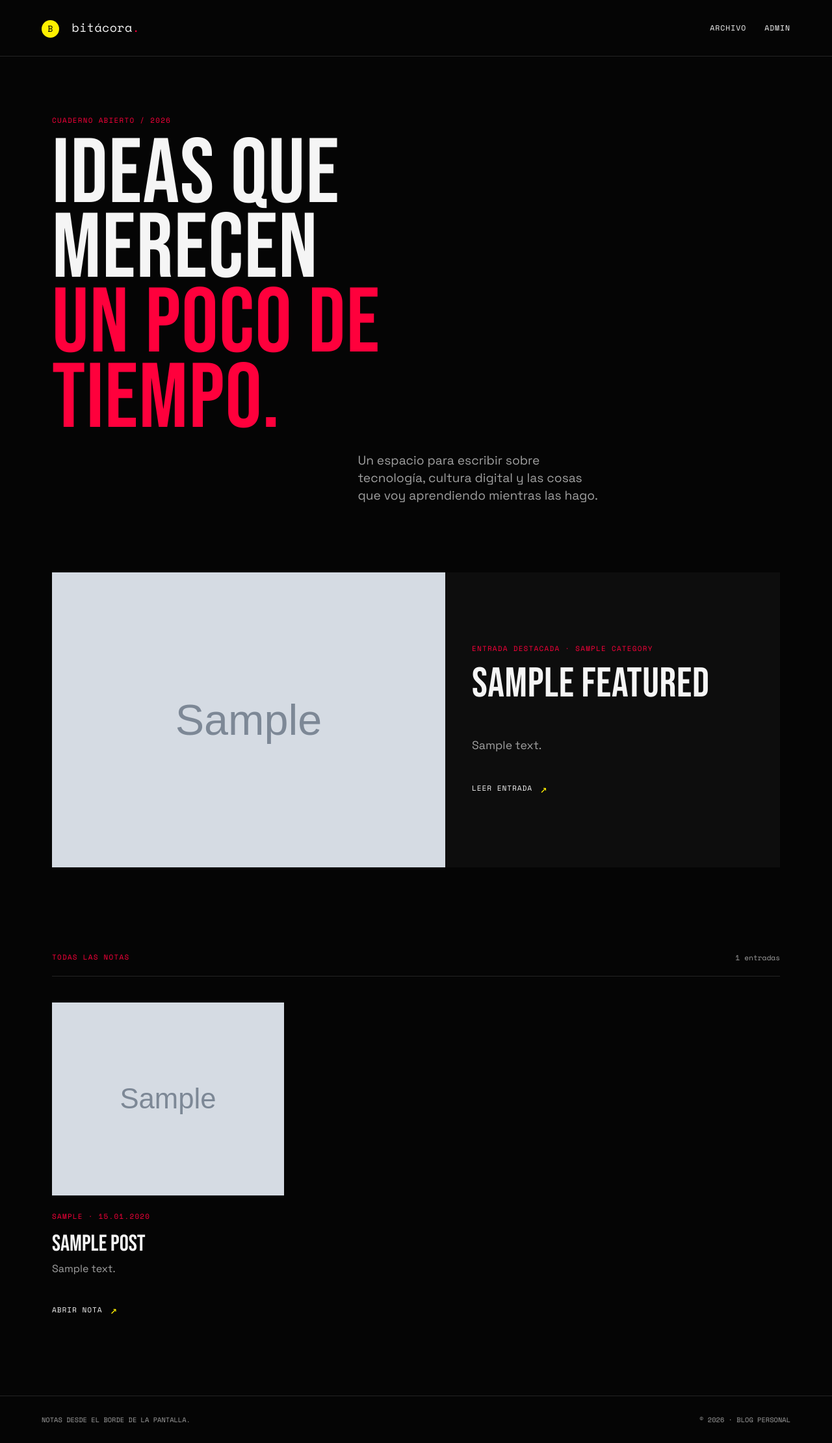
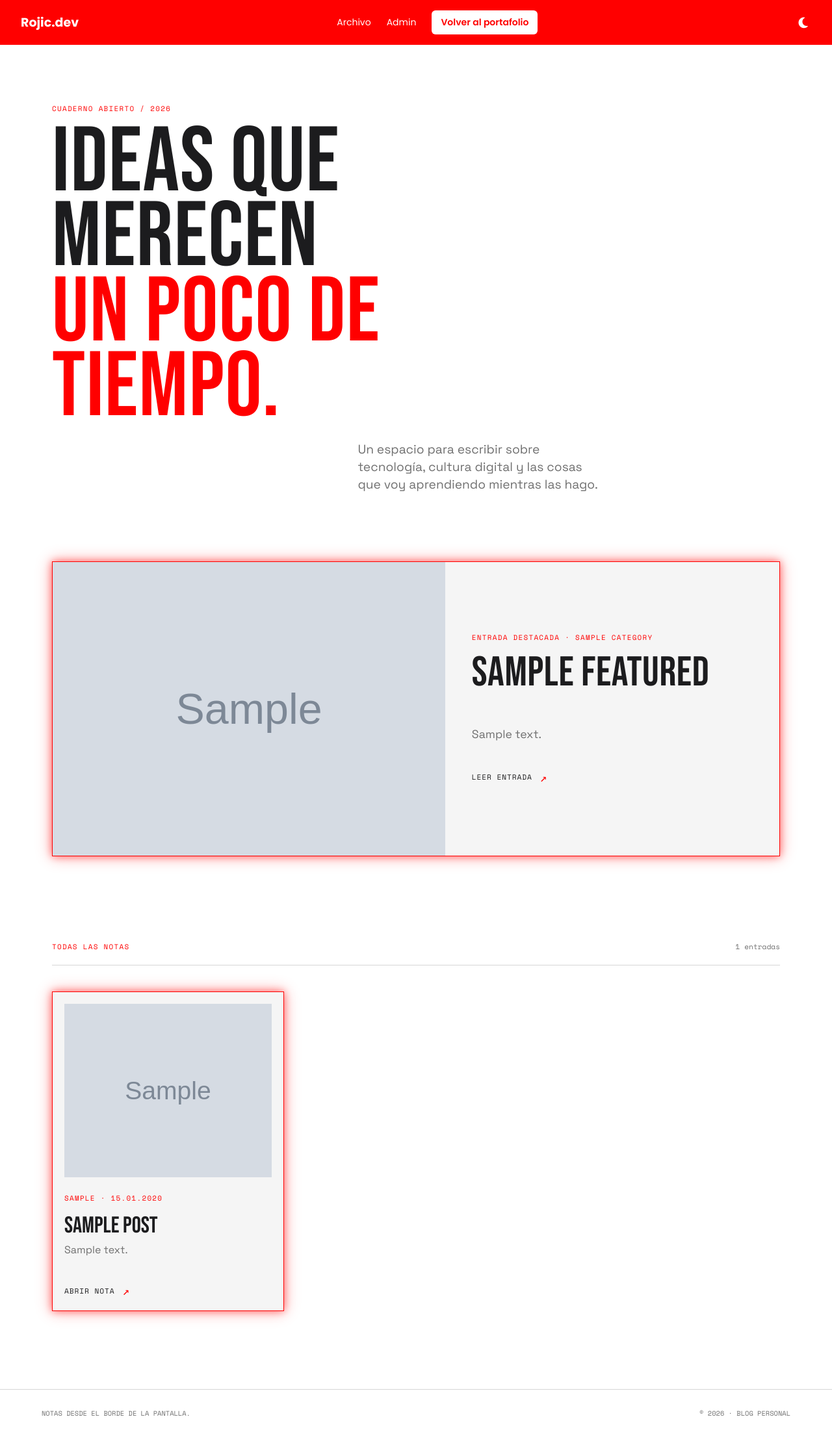
Before and after one commit to LRojic/Blog, a Django app: template templates/blog/post_list.html in a window 1280 px wide. Shown: the whole page at 65% size. After the commit the page ends 2180 px from the top, so only its background shows below. Run offline with Django 5.2, Linux system fonts and the light colour scheme; tables that the repository leaves empty hold one stand-in row (values such as "Sample post"); the template is opened without the code that fills it: values that come from a table or form of the project are taken from there, most other values are stand-ins (such as "Sample title", 1, 10 or a date in 2020); grey boxes marked "Sample" are stand-in pictures.

Commit message:
conexion entre el portafolio y el blog

```diff
--- a/config/settings.py
+++ b/config/settings.py
@@ -34,7 +34,7 @@ ROOT_URLCONF = "config.urls"
 TEMPLATES = [
     {
         "BACKEND": "django.template.backends.django.DjangoTemplates",
-        "DIRS": [BASE_DIR / "templates"],
+            "DIRS": [BASE_DIR / "templates", BASE_DIR / "LRojic.github.io"],
         "APP_DIRS": True,
         "OPTIONS": {
             "context_processors": [
@@ -63,8 +63,8 @@ USE_I18N = True
 USE_TZ = True
 
 # Archivos CSS/JS y archivos multimedia subidos desde el panel admin.
-STATIC_URL = "static/"
-STATICFILES_DIRS = [BASE_DIR / "static"]
+STATIC_URL = "/static/"
+STATICFILES_DIRS = [BASE_DIR / "static", BASE_DIR / "LRojic.github.io"]
 MEDIA_URL = "media/"
 MEDIA_ROOT = BASE_DIR / "media"
 DEFAULT_AUTO_FIELD = "django.db.models.BigAutoField"
--- a/config/urls.py
+++ b/config/urls.py
@@ -2,11 +2,12 @@ from django.conf import settings
 from django.conf.urls.static import static
 from django.contrib import admin
 from django.urls import include, path
+from django.views.generic import TemplateView
 
-# El panel admin usa /admin/ y el resto de las rutas pertenece a la app blog.
 urlpatterns = [
     path("admin/", admin.site.urls),
-    path("", include("blog.urls")),
+    path("blog/", include("blog.urls")),
+    path("", TemplateView.as_view(template_name="index.html"), name="portfolio"),
 ]
 
 if settings.DEBUG:
--- a/static/css/site.css
+++ b/static/css/site.css
@@ -1,27 +1,42 @@
 :root {
     /* Variables globales: cambiar estos valores modifica toda la identidad visual. */
-    --rojo-electrico: #FF003C;
-    --negro: #050505;
-    --negro-secundario: #0D0D0D;
-    --amarillo-chillon: #FFF000;
-    --grid: #242424;
-    --blanco: #F5F5F5;
-    --gris: #A0A0A0;
+    --rojo-electrico: #ff0000;
+    --negro: #1c1c1e;
+    --negro-secundario: #f5f5f5;
+    --amarillo-chillon: #ff0000;
+    --grid: #d6d6d6;
+    --blanco: #1c1c1e;
+    --gris: #707070;
+    --fondo: #ffffff;
+    --campo: #ffffff;
     --display: "Bebas Neue", Impact, sans-serif;
     --body: "Space Grotesk", Arial, sans-serif;
     --mono: "Space Mono", monospace;
 }
 
+body.dark-mode {
+    --negro-secundario: #1e1e1e;
+    --grid: #333333;
+    --blanco: #f4f4f4;
+    --gris: #a3a3a3;
+    --fondo: #121212;
+    --campo: #181818;
+}
+
 * { box-sizing: border-box; }
 /* Estilos generales y tipografía principal del sitio. */
-body { margin: 0; color: var(--blanco); background: var(--negro); font-family: var(--body); }
+body { margin: 0; color: var(--blanco); background: var(--fondo); font-family: var(--body); transition: background .3s, color .3s; }
 a { color: inherit; text-decoration: none; }
-.site-header { display: flex; justify-content: space-between; align-items: center; padding: 28px 5vw; border-bottom: 1px solid var(--grid); }
-.brand { font: 500 1.15rem var(--mono); letter-spacing: .02em; }
-.brand-mark { display: inline-grid; place-items: center; width: 27px; height: 27px; margin-right: 8px; color: var(--negro); background: var(--amarillo-chillon); border-radius: 50%; font-size: .85rem; }
-.brand-dot { color: var(--rojo-electrico); }
-.site-nav { display: flex; gap: 28px; font: 400 .72rem var(--mono); text-transform: uppercase; letter-spacing: .08em; }
-.site-nav a:hover, .text-link:hover, .back-link:hover { color: var(--amarillo-chillon); }
+.site-header { position: sticky; top: 0; z-index: 100; color: white; background: var(--rojo-electrico); }
+.site-navbar { display: flex; justify-content: space-between; align-items: center; gap: 20px; padding: 16px 32px; }
+.logo { flex: 0 0 auto; font: 700 19px "Poppins", sans-serif; }
+.nav-links { display: flex; align-items: center; gap: 24px; margin: 0; padding: 0; list-style: none; font: 400 14px "Poppins", sans-serif; }
+.nav-links a { color: white; transition: opacity .2s; }
+.nav-links a:hover { opacity: .75; }
+.nav-links .btn-blog { display: inline-block; padding: 8px 14px; border-radius: 6px; color: var(--rojo-electrico); background: white; font-weight: 600; }
+.mode-toggle { flex: 0 0 auto; margin: 0; padding: 4px; border: 0; color: white; background: transparent; cursor: pointer; font-size: 19px; }
+.mode-toggle:hover { transform: rotate(20deg); }
+.text-link:hover, .back-link:hover { color: var(--rojo-electrico); }
 .wrap { width: min(1120px, 90vw); margin-inline: auto; }
 /* Presentación inicial de la página principal. */
 .intro { padding: 90px 0 85px; }
@@ -31,7 +46,7 @@ h1, h2, h3, p { margin-top: 0; }
 .intro h1 em { color: var(--rojo-electrico); font-style: normal; }
 .intro-copy { max-width: 380px; margin-left: 42%; color: var(--gris); font-size: 1.2rem; line-height: 1.4; }
 /* Bloque destacado: muestra la entrada más reciente. */
-.featured { display: grid; grid-template-columns: 1.08fr .92fr; min-height: 450px; margin-bottom: 130px; background: var(--negro-secundario); }
+.featured { display: grid; grid-template-columns: 1.08fr .92fr; min-height: 450px; margin-bottom: 130px; border: 1px solid var(--rojo-electrico); background: var(--negro-secundario); box-shadow: 0 0 12px rgba(255, 0, 0, .55), 0 0 24px rgba(255, 0, 0, .3); }
 .featured-image { min-height: 450px; overflow: hidden; }
 .featured-image img, .card-image img, .detail-cover { width: 100%; height: 100%; object-fit: cover; display: block; }
 .featured-copy { display: flex; flex-direction: column; justify-content: center; padding: 8%; }
@@ -48,10 +63,11 @@ h1, h2, h3, p { margin-top: 0; }
 .section-heading > span { color: var(--gris); font: .7rem var(--mono); }
 .post-grid { display: grid; grid-template-columns: repeat(3, 1fr); gap: 40px 24px; padding-top: 40px; }
 .card-image { aspect-ratio: 1.2; margin-bottom: 24px; overflow: hidden; background: var(--negro-secundario); }
+.post-card { padding: 18px; border: 1px solid var(--rojo-electrico); background: var(--negro-secundario); box-shadow: 0 0 12px rgba(255, 0, 0, .55), 0 0 24px rgba(255, 0, 0, .3); }
 .post-card h3 { max-width: 290px; margin-bottom: 10px; font-family: var(--display); font-size: 2.2rem; font-weight: 400; line-height: .95; text-transform: uppercase; }
 .post-card > p:not(.eyebrow) { max-width: 320px; color: var(--gris); line-height: 1.4; }
 /* Estructura de la página individual de cada entrada. */
-.post-detail { padding: 54px 0 110px; }
+.post-detail { padding: 54px 34px 110px; border: 1px solid var(--rojo-electrico); box-shadow: 0 0 12px rgba(255, 0, 0, .55), 0 0 24px rgba(255, 0, 0, .3); }
 .back-link { display: inline-block; margin-bottom: 82px; color: var(--gris); font: .7rem var(--mono); text-transform: uppercase; letter-spacing: .08em; }
 .detail-header { max-width: 800px; }
 .detail-header h1 { margin-bottom: 28px; font-family: var(--display); font-size: clamp(4rem, 9vw, 8rem); font-weight: 400; line-height: .85; letter-spacing: .01em; text-transform: uppercase; }
@@ -75,7 +91,7 @@ h1, h2, h3, p { margin-top: 0; }
 .form-row { display: grid; grid-template-columns: 1fr 1fr; gap: 18px; }
 .form-row label:last-child { grid-column: 1 / -1; }
 .form-row label { display: flex; flex-direction: column; gap: 8px; font: .68rem var(--mono); text-transform: uppercase; letter-spacing: .08em; }
-input, textarea { width: 100%; border: 1px solid var(--grid); padding: 13px; color: var(--blanco); background: var(--negro); font: 1rem var(--body); resize: vertical; }
+input, textarea { width: 100%; border: 1px solid var(--grid); padding: 13px; color: var(--blanco); background: var(--campo); font: 1rem var(--body); resize: vertical; }
 input:focus, textarea:focus { outline: 2px solid var(--amarillo-chillon); outline-offset: 2px; }
 small { color: var(--rojo-electrico); text-transform: none; }
 button { margin-top: 24px; border: 0; padding: 14px 18px; color: var(--negro); background: var(--amarillo-chillon); cursor: pointer; font: .68rem var(--mono); letter-spacing: .06em; text-transform: uppercase; }
@@ -85,8 +101,9 @@ button span { margin-left: 12px; color: var(--rojo-electrico); font-size: 1rem;
 .empty-state h2 { max-width: 650px; font-family: var(--display); font-size: 4rem; font-weight: 400; text-transform: uppercase; }
 .site-footer { display: flex; justify-content: space-between; padding: 28px 5vw; border-top: 1px solid var(--grid); color: var(--gris); font: .65rem var(--mono); text-transform: uppercase; }
 @media (max-width: 700px) {
-    .site-header { padding: 20px 5vw; }
-    .site-nav { gap: 12px; font-size: .6rem; }
+    .site-navbar { flex-wrap: wrap; padding: 16px 5vw; }
+    .nav-links { order: 3; flex: 1 0 100%; justify-content: space-between; gap: 10px; font-size: .7rem; }
+    .mode-toggle { margin-left: auto; }
     .intro { padding: 65px 0; }
     .intro h1 { font-size: 3.7rem; }
     .intro-copy { margin-left: 0; }
@@ -94,7 +111,7 @@ button span { margin-left: 12px; color: var(--rojo-electrico); font-size: 1rem;
     .featured-image { min-height: 260px; }
     .featured-copy { padding: 42px 28px 48px; }
     .post-grid { grid-template-columns: 1fr; gap: 52px; }
-    .post-detail { padding-top: 36px; }
+    .post-detail { padding: 36px 18px 70px; }
     .back-link { margin-bottom: 58px; }
     .detail-cover { margin: 40px 0; }
     .detail-layout { display: block; margin-left: 0; }
--- a/templates/base.html
+++ b/templates/base.html
@@ -9,15 +9,22 @@
     <link rel="preconnect" href="https://fonts.googleapis.com">
     <link rel="preconnect" href="https://fonts.gstatic.com" crossorigin>
     <link href="https://fonts.googleapis.com/css2?family=Bebas+Neue&family=Space+Grotesk:wght@400;500;600;700&family=Space+Mono:wght@400;700&display=swap" rel="stylesheet">
+    <link href="https://fonts.googleapis.com/css2?family=Poppins:wght@400;600;700&display=swap" rel="stylesheet">
+    <link rel="stylesheet" href="https://cdnjs.cloudflare.com/ajax/libs/font-awesome/6.5.1/css/all.min.css">
     <link rel="stylesheet" href="{% static 'css/site.css' %}">
 </head>
 <body>
-    {# Encabezado y navegación principal del blog. #}
-    <header class="site-header">
-        <a class="brand" href="{% url 'post_list' %}"><span class="brand-mark">B</span> bitácora<span class="brand-dot">.</span></a>
-        <nav class="site-nav" aria-label="Navegación principal">
-            <a href="{% url 'post_list' %}">Archivo</a>
-            <a href="/admin/">Admin</a>
+    <header id="navbar" class="site-header">
+        <nav class="site-navbar" aria-label="Navegación principal">
+            <a class="logo" href="{% url 'portfolio' %}">Rojic.dev</a>
+            <ul class="nav-links">
+                <li><a href="{% url 'post_list' %}">Archivo</a></li>
+                <li><a href="/admin/">Admin</a></li>
+                <li><a class="btn-blog" href="{% url 'portfolio' %}">Volver al portafolio</a></li>
+            </ul>
+            <button id="modo-toggle" class="mode-toggle" type="button" aria-label="Activar modo oscuro" aria-pressed="false">
+                <i class="fa-solid fa-moon" aria-hidden="true"></i>
+            </button>
         </nav>
     </header>
     {# Cada página hija inserta aquí su contenido específico. #}
@@ -26,5 +33,26 @@
         <span>Notas desde el borde de la pantalla.</span>
         <span>© {% now "Y" %} · Blog personal</span>
     </footer>
+    <script>
+        const toggleBtn = document.getElementById('modo-toggle');
+        const icon = toggleBtn.querySelector('i');
+        const modoGuardado = localStorage.getItem('blog-theme');
+
+        if (modoGuardado === 'dark') document.body.classList.add('dark-mode');
+
+        function actualizarControlTema() {
+            const esOscuro = document.body.classList.contains('dark-mode');
+            icon.className = esOscuro ? 'fa-regular fa-sun' : 'fa-solid fa-moon';
+            toggleBtn.setAttribute('aria-pressed', esOscuro);
+            toggleBtn.setAttribute('aria-label', esOscuro ? 'Activar modo claro' : 'Activar modo oscuro');
+        }
+
+        actualizarControlTema();
+        toggleBtn.addEventListener('click', () => {
+            document.body.classList.toggle('dark-mode');
+            localStorage.setItem('blog-theme', document.body.classList.contains('dark-mode') ? 'dark' : 'light');
+            actualizarControlTema();
+        });
+    </script>
 </body>
 </html>
```
Also changed, not shown: README.md.
